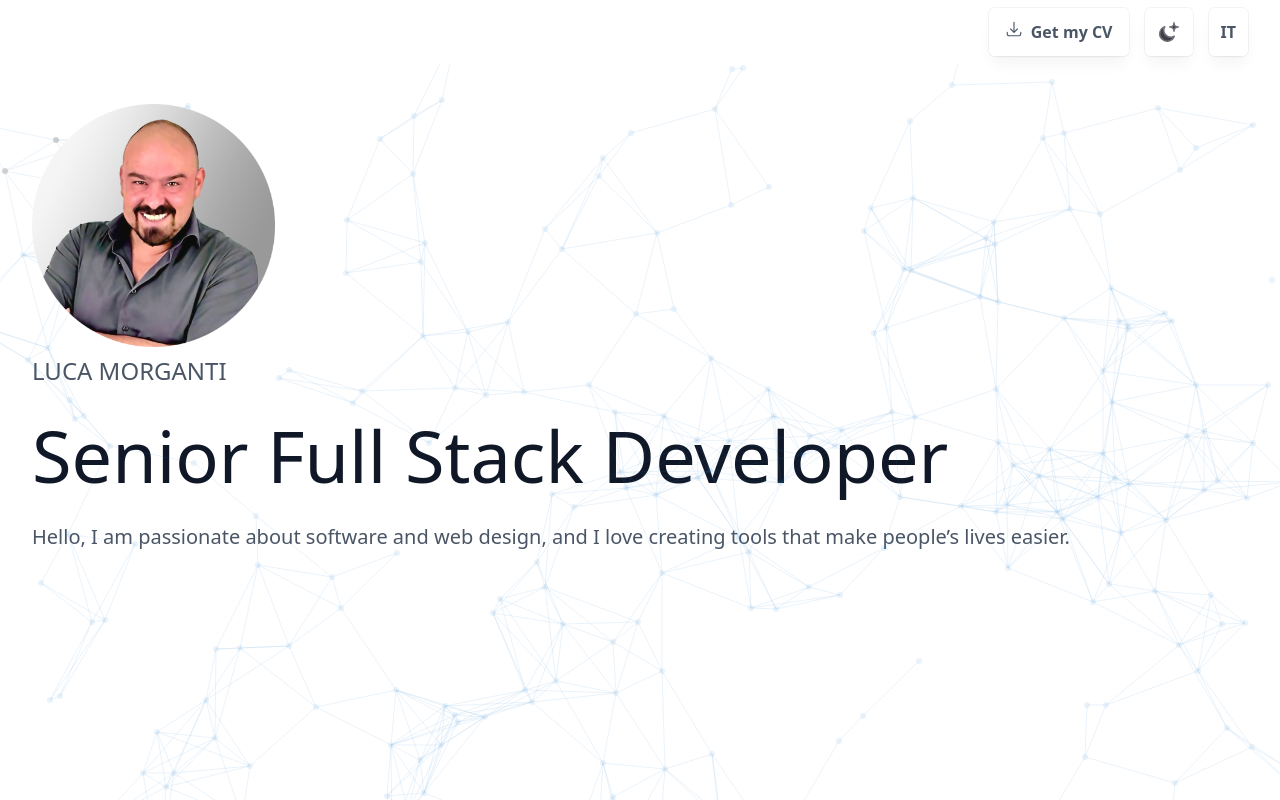
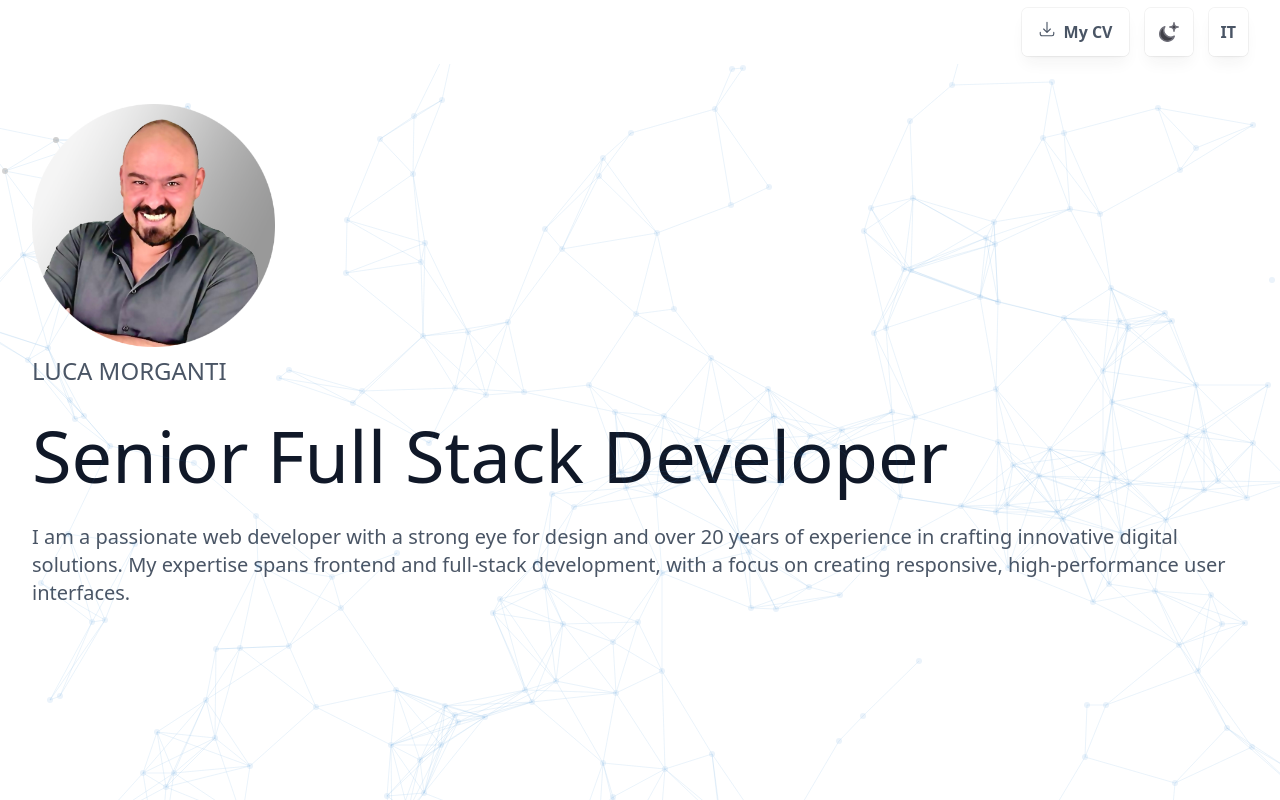
Before and after one commit to morgantiweb/morgantiweb-site, a React (Vite) app: page / in a window 1280 px wide. Built offline with nearby package versions, Linux system fonts and the light colour scheme.

Commit message:
download cv

```diff
--- a/src/TODO.md
+++ b/src/TODO.md
@@ -5,4 +5,3 @@ TODO
 - og:facebook
 - PWA
 - PWA - save to message
-- pulsante CV
--- /dev/null
+++ b/src/components/DownloadCV.jsx
@@ -0,0 +1,27 @@
+// ../assets/docs/CV-LucaMorganti-2024-EN.pdf
+
+import { useTranslation } from "react-i18next";
+import { ArrowDownTrayIcon } from "@heroicons/react/24/outline";
+
+export default function DownloadCV(props) {
+  const { t } = useTranslation();
+
+  const handleDownloadClick = () => {
+    window.open("/docs/CV-LucaMorganti-2024-EN.pdf", "_blank");
+  };
+
+  return (
+    <button
+      id="cvButton"
+      className="button flex px-4 py-3"
+      onClick={handleDownloadClick}
+    >
+      <ArrowDownTrayIcon
+        className="mr-2"
+        width={18}
+        alignmentBaseline="center"
+      ></ArrowDownTrayIcon>
+      {t(props.label)}
+    </button>
+  );
+}
--- a/src/components/Navbar.jsx
+++ b/src/components/Navbar.jsx
@@ -1,21 +1,11 @@
-import { useTranslation } from "react-i18next";
 import ThemeSwitcher from "./ThemeSwitcher";
-import { ArrowDownTrayIcon } from '@heroicons/react/24/outline'
 import LanguageSwitcher from "./LanguageSwitcher";
+import DownloadCV from "./DownloadCV";
 
 function NavBar() {
-  const { t } = useTranslation();
-
   return (
     <nav className="sticky top-0 pt-2 pb-2 px-8 z-50 flex justify-end flex-end bg-white/70 dark:bg-gray-900/70">
-      <button id="cvButton" className="button flex px-4 py-3">
-        <ArrowDownTrayIcon
-        className="mr-2"
-          width={18}
-          alignmentBaseline="center"
-        ></ArrowDownTrayIcon>
-        {t("getCV")}
-      </button>
+      <DownloadCV label="getCV"></DownloadCV>
       <ThemeSwitcher></ThemeSwitcher>
       <LanguageSwitcher></LanguageSwitcher>
     </nav>
--- a/src/locales/en/translation.json
+++ b/src/locales/en/translation.json
@@ -1,4 +1,4 @@
 {
-  "getCV": "Get my CV",
-  "intro": "Hello, I am passionate about software and web design, and I love creating tools that make people’s lives easier."
+  "getCV": "My CV",
+  "intro": "I am a passionate web developer with a strong eye for design and over 20 years of experience in crafting innovative digital solutions. My expertise spans frontend and full-stack development, with a focus on creating responsive, high-performance user interfaces."
 }
--- a/src/locales/it/translation.json
+++ b/src/locales/it/translation.json
@@ -1,4 +1,4 @@
 {
-  "getCV": "Il mio CV",
+  "getCV": "CV",
   "intro": "Ciao, sono appassionato di software e web design, mi piace creare strumenti rendono più facile la vita delle persone."
 }
```
Also changed, not shown: 1 other file (tests, documents, lock files or other folders).
